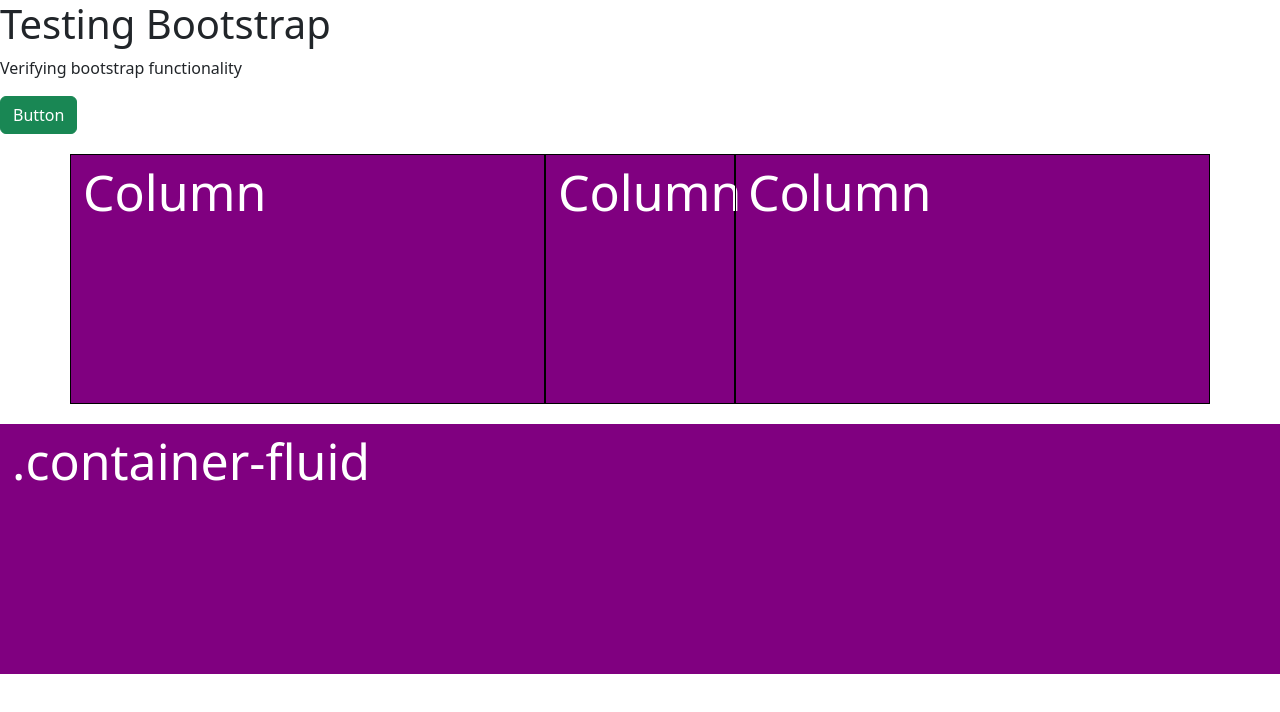
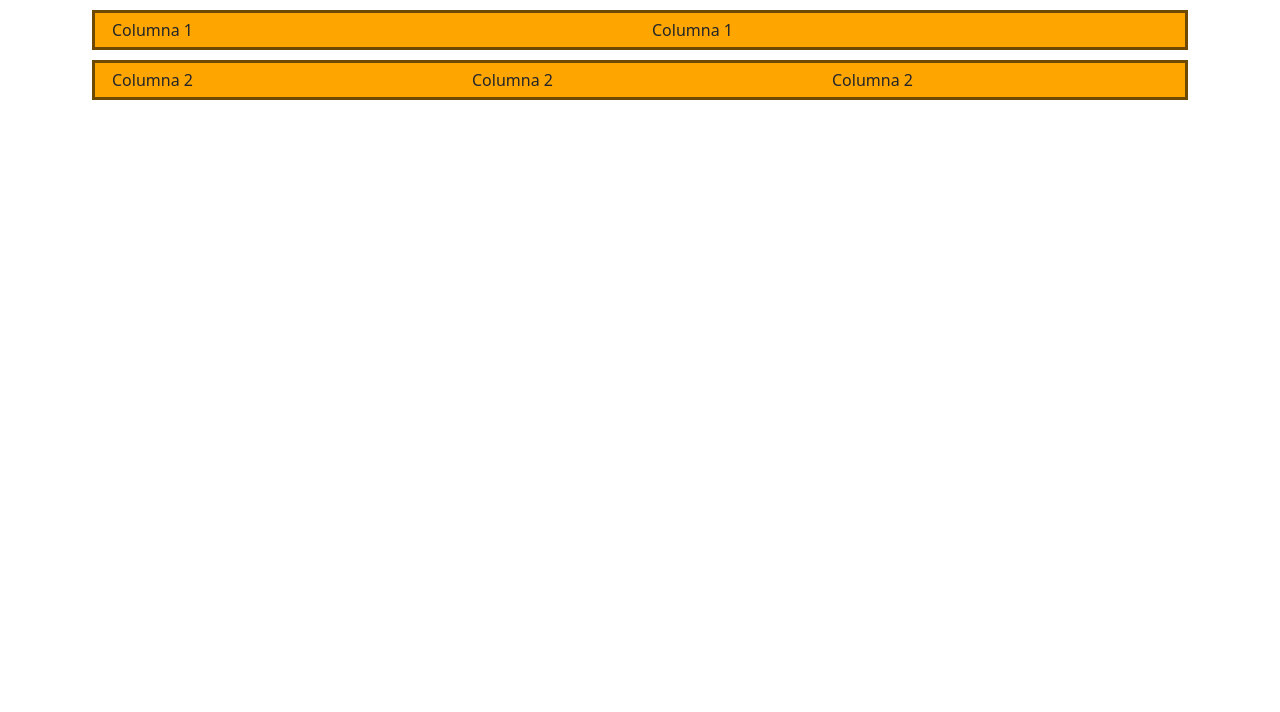
Before and after one commit to legodev/bootstrap, a plain HTML site: page index.html in a window 1280 px wide. Drawn offline with Linux system fonts and the light colour scheme.

Commit message:
New columns

```diff
--- a/index.html
+++ b/index.html
@@ -9,22 +9,24 @@
     <script src="js/bootstrap.min.js"></script>
   </head>
   <body>
-    <article>
-      <h1>Testing Bootstrap</h1>
-      <p>Verifying bootstrap functionality</p>
-    </article>
-    <button type="button" class="btn btn-success">Button</button>
-
+    <style>
+      .row {
+        background-color: orange;
+        border: 3px solid rgb(110, 73, 5);
+        margin: 10px;
+        padding: 5px;
+      }
+    </style>
     <div class="container">
       <div class="row">
-        <section class="col-sm-5">Column</section>
-        <section class="col-sm-2">Column</section>
-        <section class="col-sm-5">Column</section>
+        <div class="col">Columna 1</div>
+        <div class="col">Columna 1</div>
       </div>
-      <br>
-    </div>
-    <div class="container-fluid">
-      .container-fluid
+      <div class="row">
+        <div class="col">Columna 2</div>
+        <div class="col">Columna 2</div>
+        <div class="col">Columna 2</div>
+      </div>
     </div>
   </body>
 </html>
```
Also changed, not shown: css/bootstrap.min.css.
